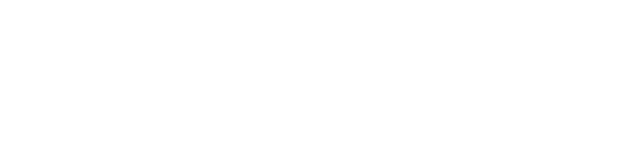
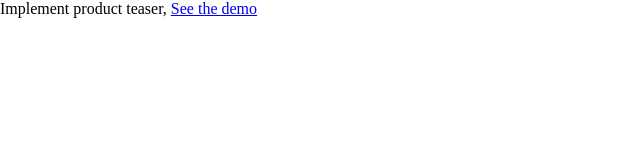
Before and after one commit to alchemycodelab/dev-101-product-launch, a plain HTML site: page index.html in a window 1280 px wide. Shown: the whole page, without its empty margins (0-640 px from the left). Drawn offline with Linux system fonts and the light colour scheme.

Commit message:
add link to demo page

```diff
--- a/index.html
+++ b/index.html
@@ -12,7 +12,7 @@
 </head>
 
 <body>
-
+    Implement product teaser, <a href="demo.html">See the demo</a>
 
 </body>
 
```
